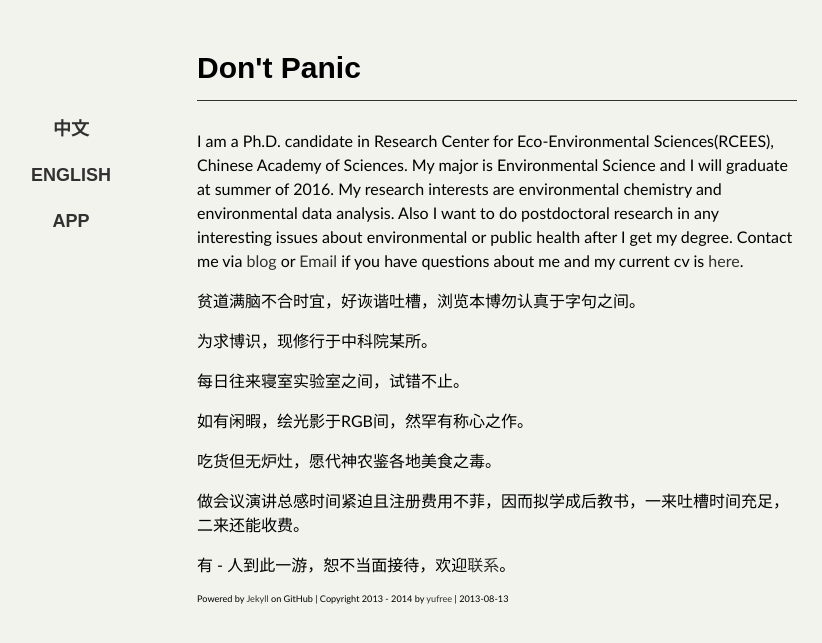
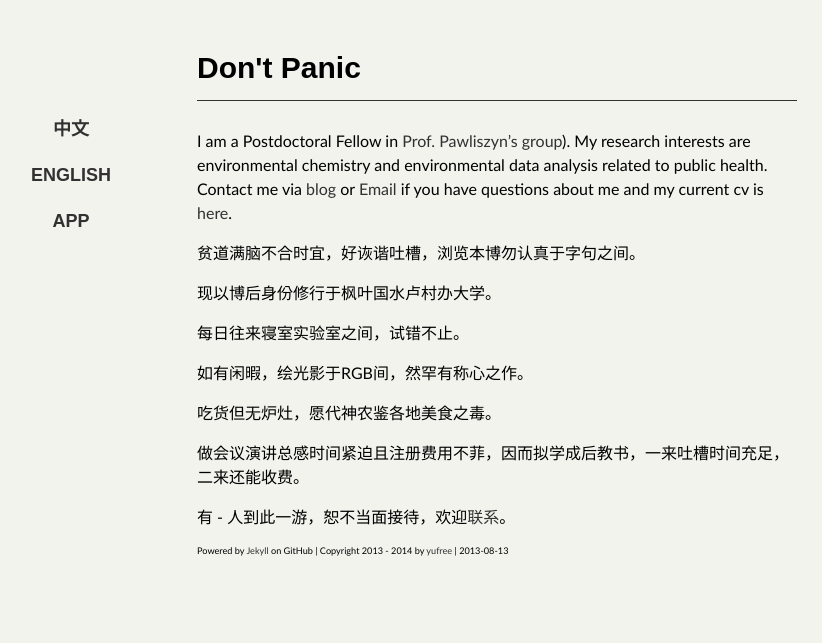
Before and after one commit to yufree/yufree.github.com, a Jekyll site: the page built from index.md, in a window 1280 px wide. Shown: the top 643 px of the page, without its empty margins (143-965 px from the left). Built offline with Jekyll 4.4.1, drawn with Linux system fonts in a browser that asks for light colours; some web fonts are replaced; comment, search, counter and statistics services are not loaded.

Commit message:
update intro

```diff
--- a/index.md
+++ b/index.md
@@ -3,11 +3,11 @@ title: Don't Panic
 layout: home
 ---
 
-I am a Ph.D. candidate in Research Center for Eco-Environmental Sciences(RCEES), Chinese Academy of Sciences. My major is Environmental Science and I will graduate at summer of 2016. My research interests are environmental chemistry and environmental data analysis. Also I want to do postdoctoral research in any interesting issues about environmental or public health after I get my degree. Contact me via [blog](http://yufree.cn/blog) or [Email](mailto:yufree@live.cn) if you have questions about me and my current cv is [here](https://www.dropbox.com/s/9qx4ty4bq0puatw/cv.pdf?dl=0).
+I am a Postdoctoral Fellow in [Prof. Pawliszyn's group](https://uwaterloo.ca/pawliszyn-group/)). My research interests are environmental chemistry and environmental data analysis related to public health. Contact me via [blog](http://yufree.cn/blog) or [Email](mailto:yufree@live.cn) if you have questions about me and my current cv is [here](https://www.dropbox.com/s/9qx4ty4bq0puatw/cv.pdf?dl=0).
 
 贫道满脑不合时宜，好诙谐吐槽，浏览本博勿认真于字句之间。
 
-为求博识，现修行于中科院某所。
+现以博后身份修行于枫叶国水卢村办大学。
 
 每日往来寝室实验室之间，试错不止。
 
```
